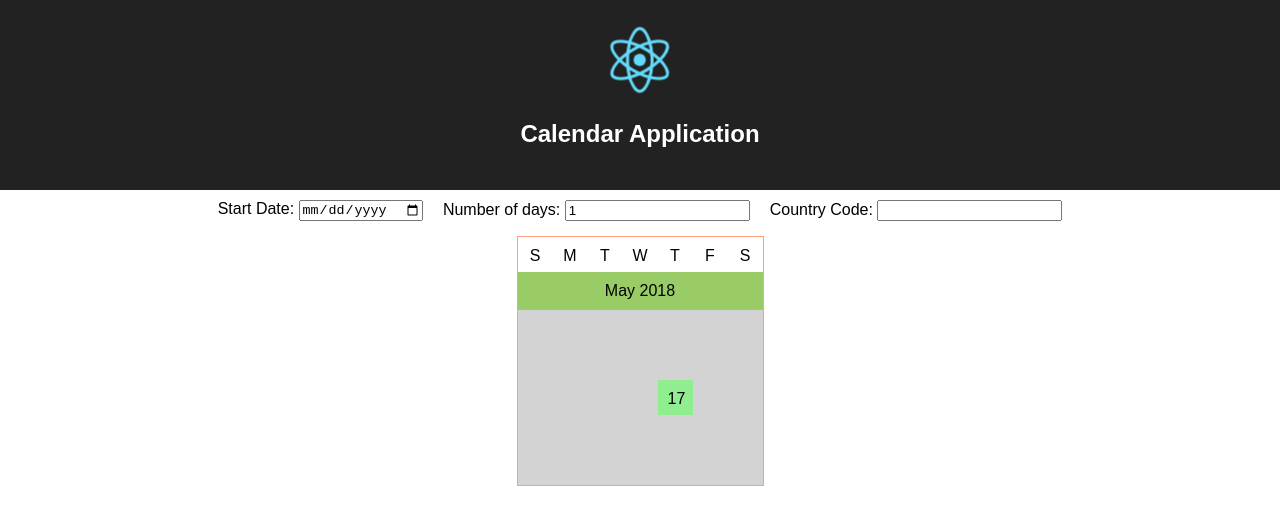
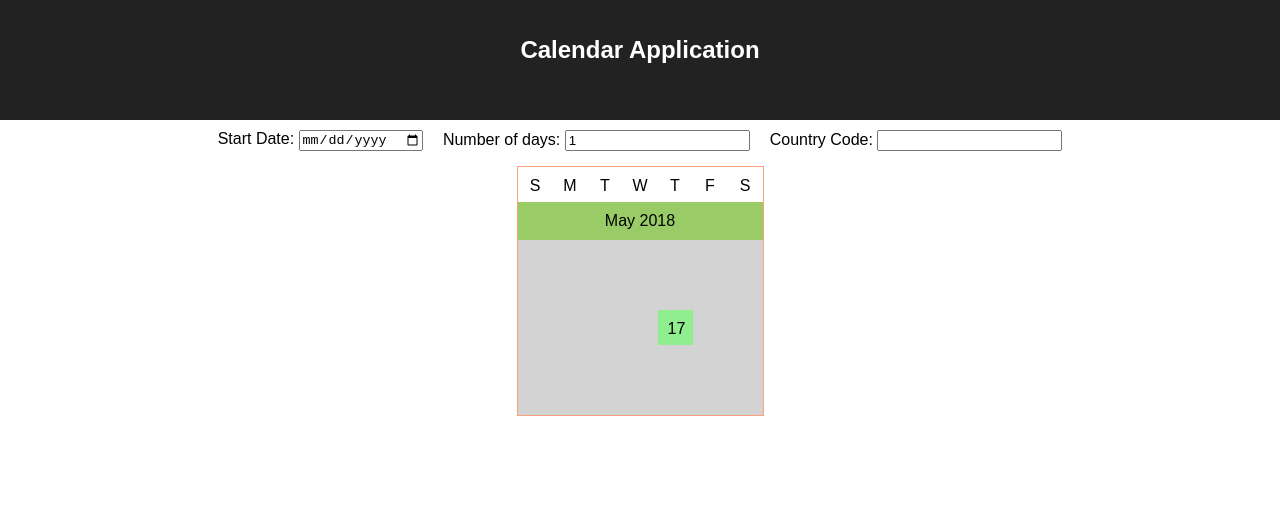
Before and after one commit to DennisMG/test-calendar, a React (Create React App) app: page / in a window 1280 px wide. Shown: the top 524 px of the page. Built offline with nearby package versions, Linux system fonts and the light colour scheme.

Commit message:
Remove unnecessary styling

```diff
--- a/src/App.css
+++ b/src/App.css
@@ -2,14 +2,9 @@
   text-align: center;
 }
 
-.App-logo {
-  animation: App-logo-spin infinite 20s linear;
-  height: 80px;
-}
-
 .App-header {
   background-color: #222;
-  height: 150px;
+  height: 80px;
   padding: 20px;
   color: white;
 }
@@ -17,9 +12,3 @@
 .App-title {
   font-size: 1.5em;
 }
-
-
-@keyframes App-logo-spin {
-  from { transform: rotate(0deg); }
-  to { transform: rotate(360deg); }
-}
--- a/src/App.js
+++ b/src/App.js
@@ -1,5 +1,4 @@
 import React, { Component } from 'react';
-import logo from './logo.svg';
 import './App.css';
 import InputComponent from './InputComponent/InputComponent'
 import RangeCalendar from './RangeCalendar/RangeCalendar'
@@ -24,7 +23,6 @@ class App extends Component {
     return (
       <div className="App">
         <header className="App-header">
-          <img src={logo} className="App-logo" alt="logo" />
           <h1 className="App-title">Calendar Application</h1>
         </header>
         <div className="App-intro">
```
